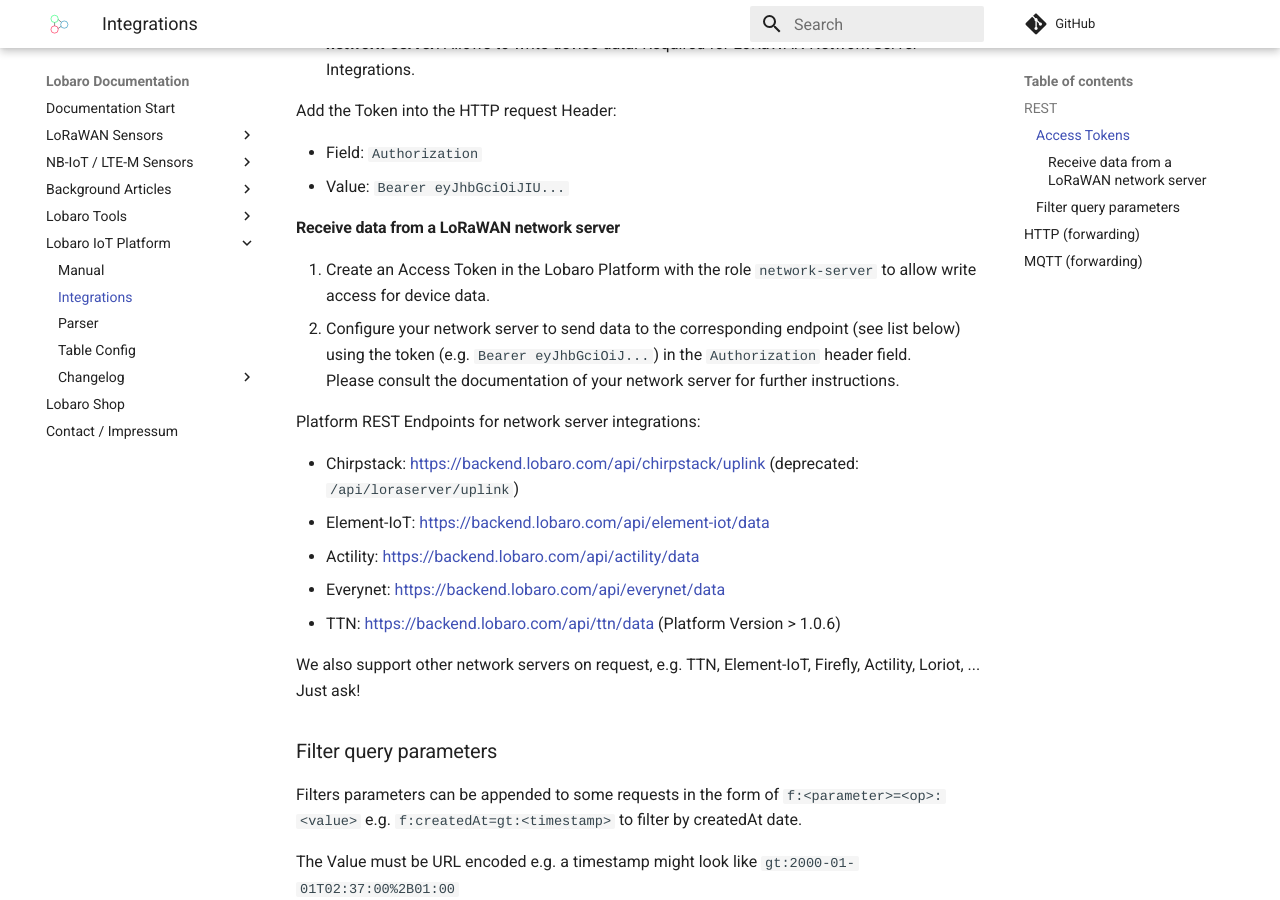
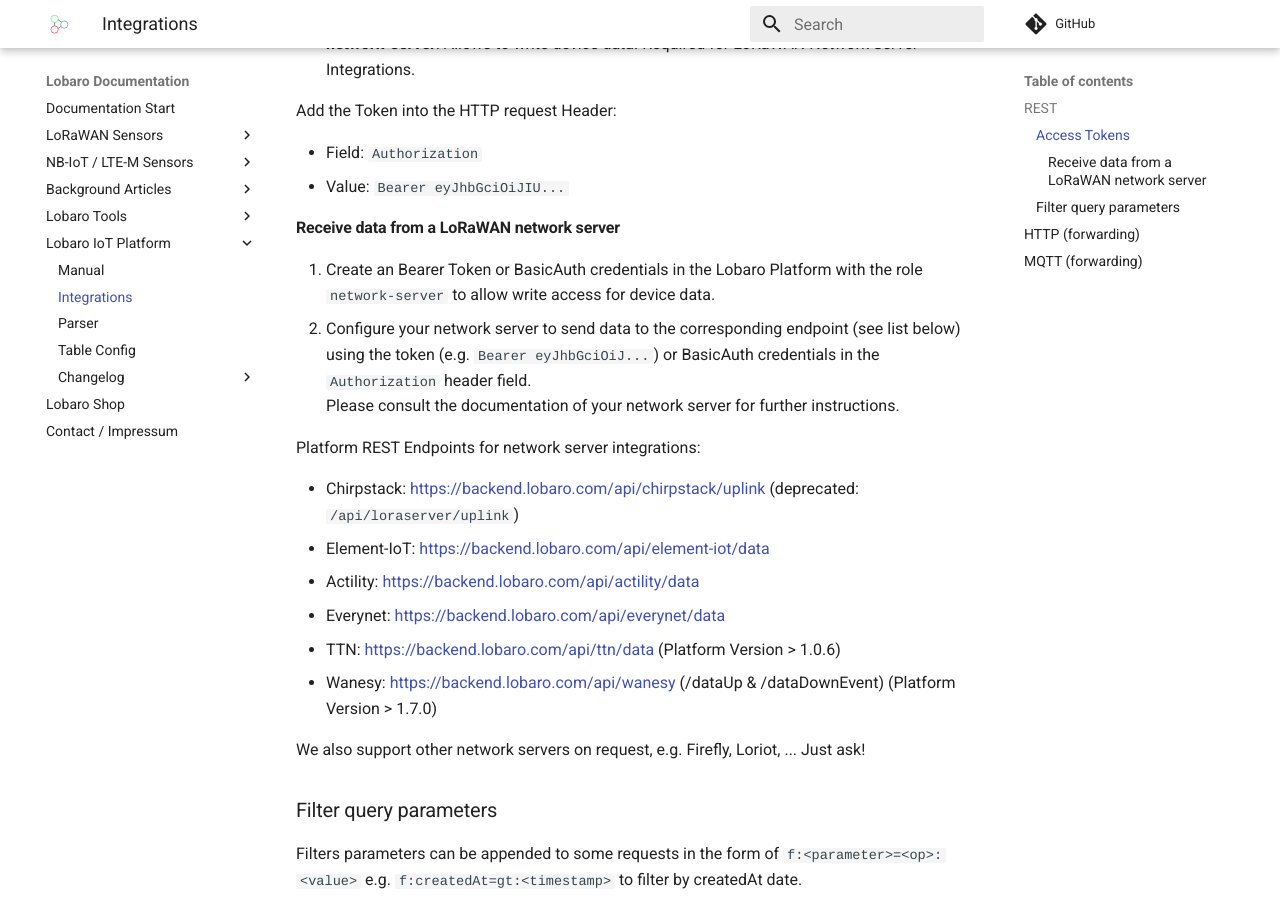
Before and after one commit to Lobaro/docs, an MkDocs documentation site: the page built from docs/platform/integrations.md, in a window 1280 px wide and 900 px high, scrolled down 815 px. Built offline with MkDocs 1.6.1 and Material for MkDocs 9.7.7, drawn with Linux system fonts in a browser that asks for light colours; a script that is not in the unit is left out; comment, search, counter and statistics services are not loaded.

Commit message:
Update integrations.md

```diff
--- a/docs/platform/integrations.md
+++ b/docs/platform/integrations.md
@@ -31,9 +31,9 @@
 
 #### Receive data from a LoRaWAN network server
 
-1. Create an Access Token in the Lobaro Platform with the role `network-server` to allow write access for device data.
+1. Create an Bearer Token or BasicAuth credentials in the Lobaro Platform with the role `network-server` to allow write access for device data.
 2. Configure your network server to send data to the corresponding endpoint (see list below)
-using the token (e.g. `Bearer eyJhbGciOiJ...`) in the `Authorization` header field.
+using the token (e.g. `Bearer eyJhbGciOiJ...`) or BasicAuth credentials in the `Authorization` header field.
 Please consult the documentation of your network server for further instructions.
 
 Platform REST Endpoints for network server integrations:
@@ -43,8 +43,9 @@
 * Actility: https://backend.lobaro.com/api/actility/data
 * Everynet: https://backend.lobaro.com/api/everynet/data
 * TTN: https://backend.lobaro.com/api/ttn/data (Platform Version > 1.0.6)
+* Wanesy: https://backend.lobaro.com/api/wanesy (/dataUp & /dataDownEvent) (Platform Version > 1.7.0)
 
-We also support other network servers on request, e.g. TTN, Element-IoT, Firefly, Actility, Loriot, ... Just ask!
+We also support other network servers on request, e.g. Firefly, Loriot, ... Just ask!
 
 ### Filter query parameters
 
```
